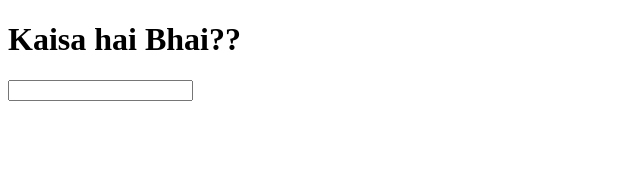
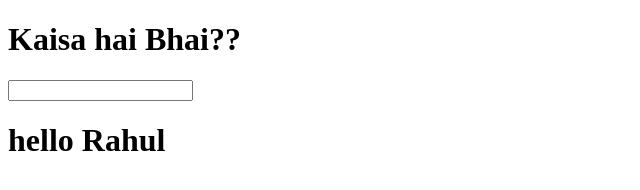
Before and after one commit to rahulrelan223/Github-workshop, a plain HTML site: page index.html in a window 1280 px wide. Shown: the whole page, without its empty margins (0-640 px from the left). Drawn offline with Linux system fonts and the light colour scheme.

Commit message:
added msg

```diff
--- a/index.html
+++ b/index.html
@@ -5,7 +5,7 @@
 <body>
 <h1>Kaisa hai Bhai??</h1>
   <input type="text">
-
+ <h1>hello Rahul</h1>
 </body>
 </head>
 </html>
```
